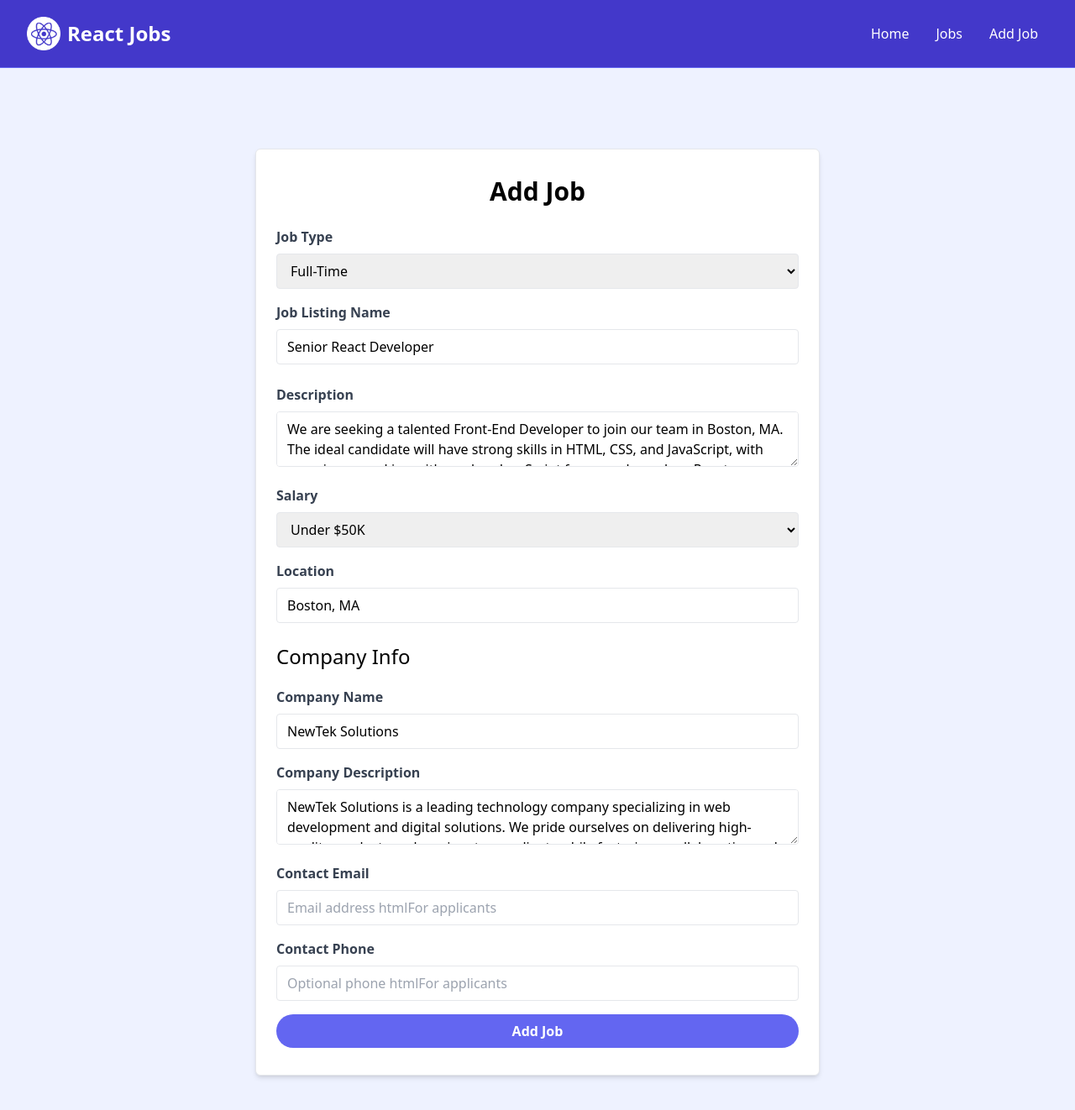
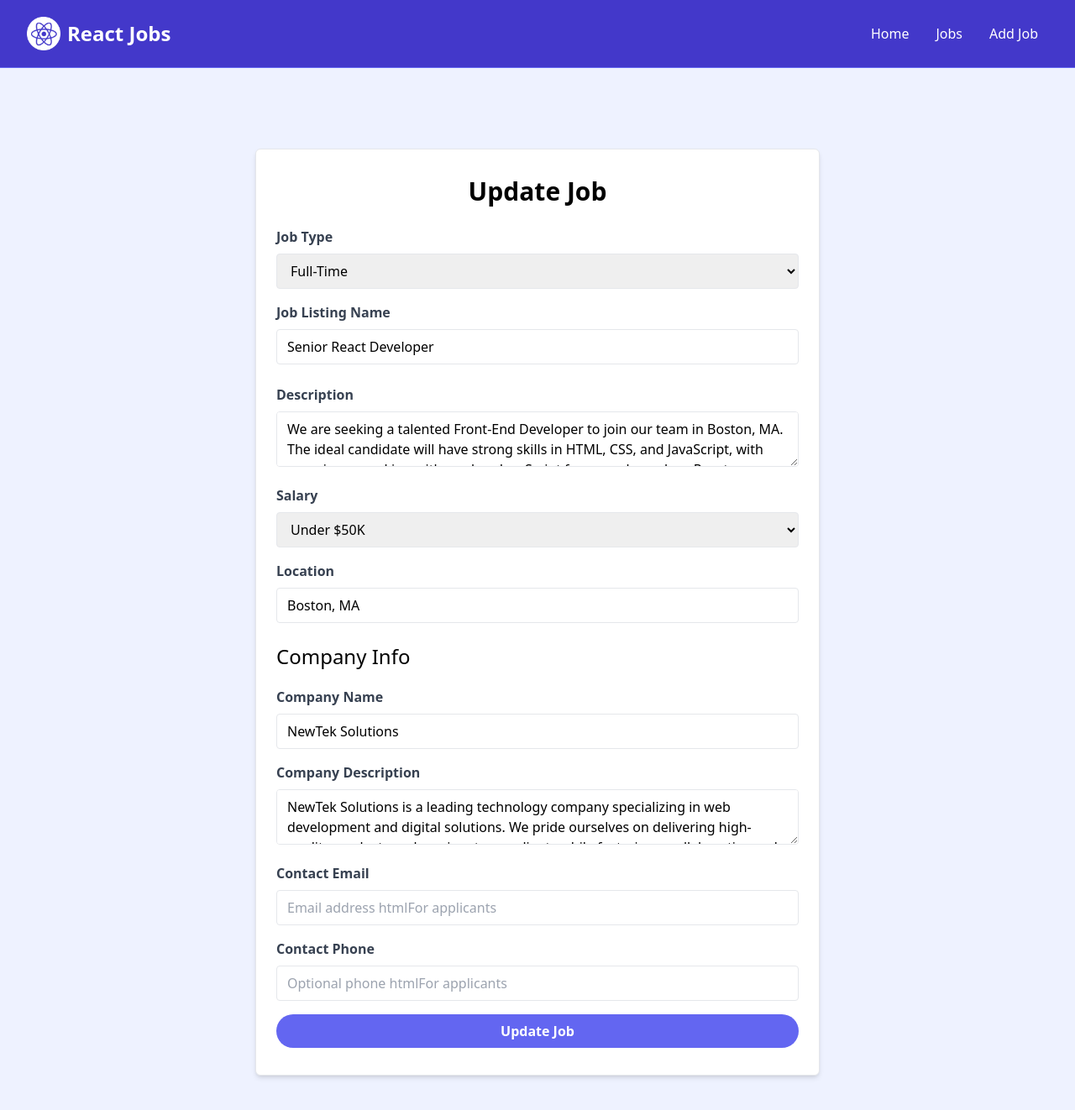
Before and after one commit to Jaspreet-Nijjar/react-job-board, a React (Vite) app: page /edit-job/1 in a window 1280 px wide. Shown: the top 1322 px of the page at 84% size. Built offline with nearby package versions, Linux system fonts and the light colour scheme; data requests are answered from the project's data file.

Commit message:
edited titles

```diff
--- a/src/pages/EditJobPage.tsx
+++ b/src/pages/EditJobPage.tsx
@@ -47,7 +47,9 @@
       <div className="container m-auto max-w-2xl py-24">
         <div className="bg-white px-6 py-8 mb-4 shadow-md rounded-md border m-4 md:m-0">
           <form onSubmit={submitForm}>
-            <h2 className="text-3xl text-center font-semibold mb-6">Add Job</h2>
+            <h2 className="text-3xl text-center font-semibold mb-6">
+              Update Job
+            </h2>
 
             <div className="mb-4">
               <label
@@ -226,7 +228,7 @@
                 className="bg-indigo-500 hover:bg-indigo-600 text-white font-bold py-2 px-4 rounded-full w-full focus:outline-none focus:shadow-outline"
                 type="submit"
               >
-                Add Job
+                Update Job
               </button>
             </div>
           </form>
```
